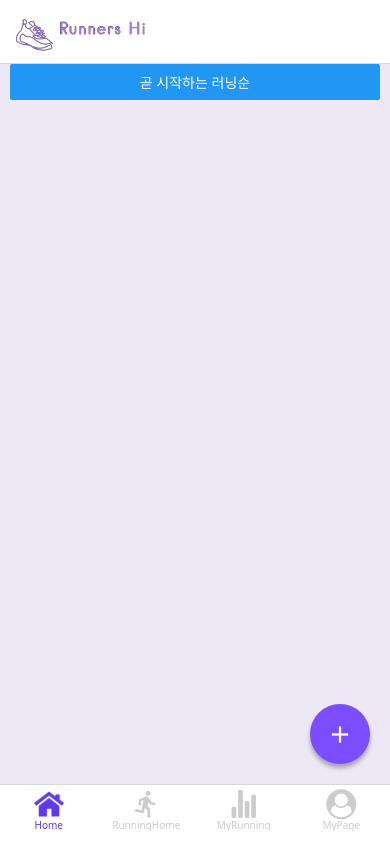
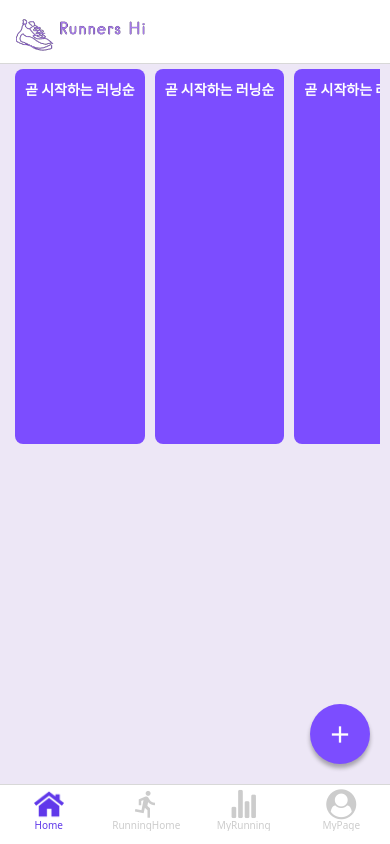
Before and after one commit to WJLee22/Runners-Hi, a React Native app: screen /MainApp in a window 390 px wide. Built offline with nearby package versions, Linux system fonts and the light colour scheme.

Commit message:
feat: 곧 시작하는 러닝순 버튼을 수평 스크롤 뷰로 추가 및 스타일 개선

```diff
--- a/components/home/Home.js
+++ b/components/home/Home.js
@@ -154,7 +154,21 @@ export default function Home({ navigation, route }) {
 	return (
 		<View style={styles.container}>
 			{/*<Button title="날짜순 정렬" onPress={sortRunningListByDate} />*/}
-			<Button title="곧 시작하는 러닝순" onPress={sortRunningListByDateTime} />
+			<ScrollView horizontal showsHorizontalScrollIndicator={false} style={styles.horizontalScroll}>
+				<TouchableOpacity style={styles.topButton} onPress={sortRunningListByDateTime}>
+					<Text style={styles.topButtonText}>곧 시작하는 러닝순</Text>
+				</TouchableOpacity>
+				<TouchableOpacity style={styles.topButton} onPress={sortRunningListByDateTime}>
+					<Text style={styles.topButtonText}>곧 시작하는 러닝순</Text>
+				</TouchableOpacity>
+				<TouchableOpacity style={styles.topButton} onPress={sortRunningListByDateTime}>
+					<Text style={styles.topButtonText}>곧 시작하는 러닝순</Text>
+				</TouchableOpacity>
+				<TouchableOpacity style={styles.topButton} onPress={sortRunningListByDateTime}>
+					<Text style={styles.topButtonText}>곧 시작하는 러닝순</Text>
+				</TouchableOpacity>
+				{/* 다른 버튼들 추가 */}
+			</ScrollView>
 			<ScrollView
 				refreshControl={
 					<RefreshControl refreshing={refreshing} onRefresh={onRefresh} />
@@ -199,6 +213,24 @@ const styles = StyleSheet.create({
 		elevation: 8,
 	},
 
+	/// 상단 버튼 스타일
+	horizontalScroll: {
+		marginVertical: 5,
+	},
+	topButton: {
+		backgroundColor: '#7C4DFF',
+		padding: 10,
+		borderRadius: 8,
+		marginHorizontal: 5,
+		alignItems: 'center',
+	},
+	topButtonText: {
+		color: '#fff',
+		fontSize: 14,
+		fontWeight: 'bold',
+	},
+	/////
+
 	runningblock: {
 		width: '100%',
 		maxWidth: 350,
```
